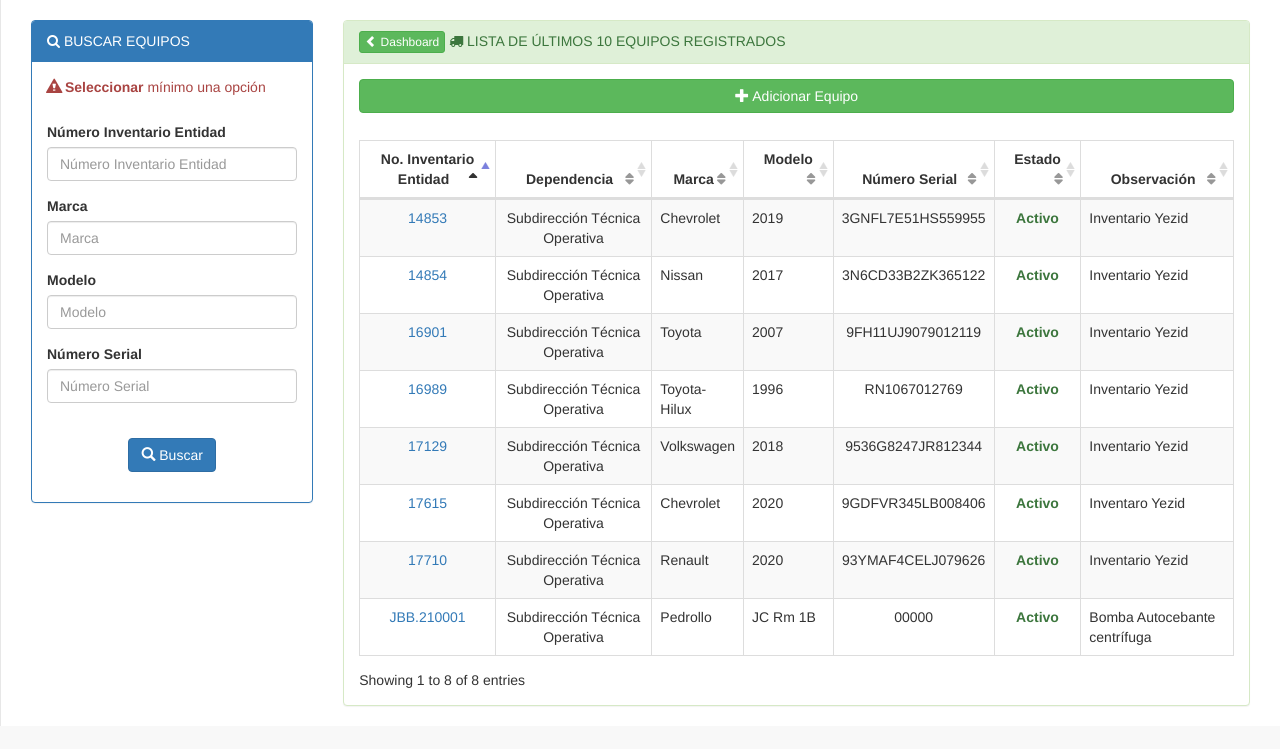
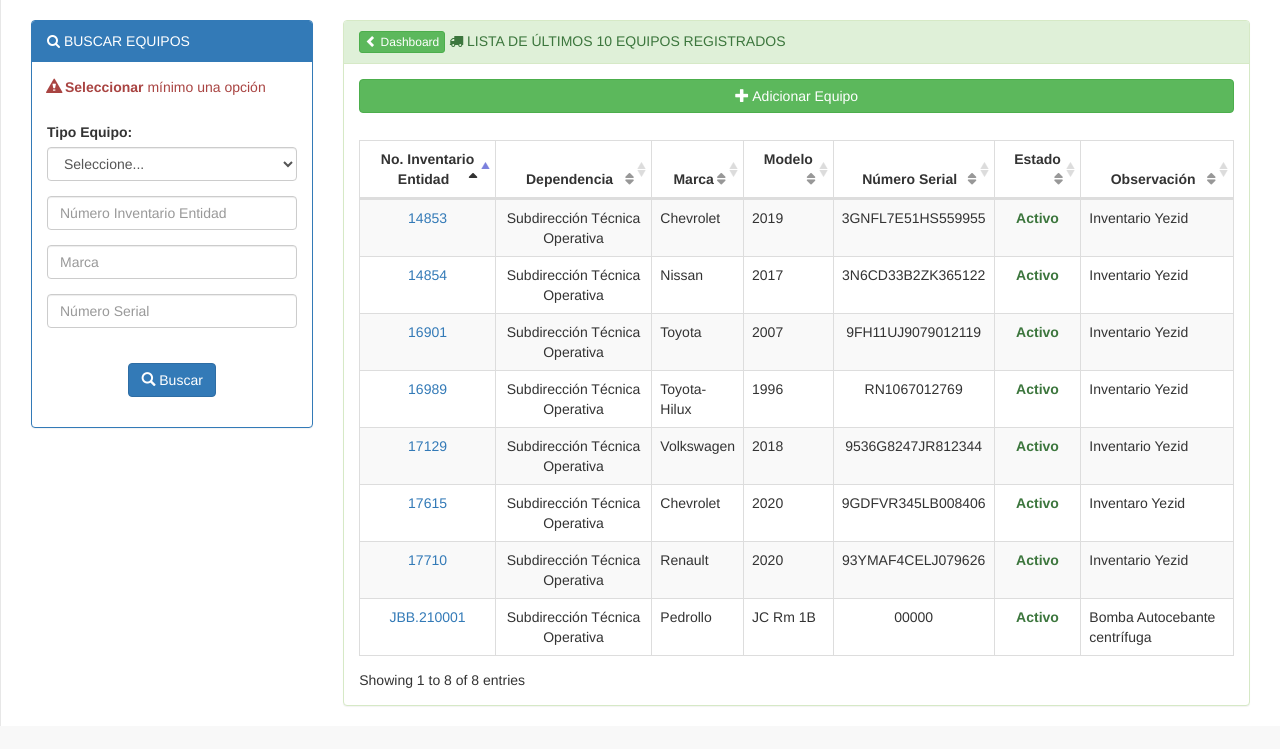
Before and after one commit to bmottag/jbb, a CodeIgniter app: page /database/index.php/equipos/index/1 in a window 1280 px wide. Shown: the part 51-800 px from the top of the page. Run offline with CodeIgniter, Linux system fonts and the light colour scheme; the visitor is signed in with stand-in values (Sample User, id 1); data comes from the database, SQL or seed files in the repository; some libraries are stand-ins or nearby versions.

Commit message:
Equipos-buscar: Se agrego el campo tipo de equipo y se quito el campo modelo de la busqueda

```diff
--- a/application/models/General_model.php
+++ b/application/models/General_model.php
@@ -276,6 +276,9 @@ class General_model extends CI_Model {
 				if (array_key_exists("encryption", $arrData)) {
 					$this->db->where('A.qr_code_encryption ', $arrData["encryption"]);
 				}
+				if (array_key_exists("idTipoEquipo", $arrData) && $arrData["idTipoEquipo"] != '') {
+					$this->db->like('A.fk_id_tipo_equipo', $arrData["idTipoEquipo"]);
+				}
 				if (array_key_exists("numero_inventario", $arrData) && $arrData["numero_inventario"] != '') {
 					$this->db->like('A.numero_inventario', $arrData["numero_inventario"]);
 				}
--- a/application/modules/equipos/controllers/Equipos.php
+++ b/application/modules/equipos/controllers/Equipos.php
@@ -18,6 +18,13 @@ class Equipos extends CI_Controller {
 			$data['estadoEquipo'] = $estado;
 			$data['tituloListado'] = FALSE;
 
+			$arrParam = array(
+				"table" => "param_tipo_equipos",
+				"order" => "tipo_equipo",
+				"id" => "x"
+			);
+			$data['tipoEquipo'] = $this->general_model->get_basic_search($arrParam);
+
 			if(!$_POST)
 			{
 				$data['tituloListado'] = 'LISTA DE ÚLTIMOS 10 EQUIPOS REGISTRADOS';
@@ -27,19 +34,19 @@ class Equipos extends CI_Controller {
 							'limit' => 10
 							);
 				$data['info'] = $this->general_model->get_equipos_info($arrParam);
-			}elseif($this->input->post('numero_inventario') || $this->input->post('marca') || $this->input->post('modelo') || $this->input->post('numero_serial'))
+			}elseif($this->input->post('id_tipo_equipo') || $this->input->post('numero_inventario') || $this->input->post('marca') ||  $this->input->post('numero_serial'))
 			{
 				$data['tituloListado'] = 'LISTA DE EQUIPOS QUE COINCIDEN CON SU BUSQUEDA';
 
+				$data['idTipoEquipo'] =  $this->input->post('id_tipo_equipo');
 				$data['numero_inventario'] =  $this->input->post('numero_inventario');
 				$data['marca'] =  $this->input->post('marca');
-				$data['modelo'] =  $this->input->post('modelo');
 				$data['numero_serial'] =  $this->input->post('numero_serial');
 
 				$arrParam = array(
+					"idTipoEquipo" => $this->input->post('id_tipo_equipo'),
 					"numero_inventario" => $this->input->post('numero_inventario'),
 					"marca" => $this->input->post('marca'),
-					"modelo" => $this->input->post('modelo'),
 					"numero_serial" => $this->input->post('numero_serial'),
 					"estadoEquipo" => $estado
 				);
--- a/application/modules/equipos/views/equipos.php
+++ b/application/modules/equipos/views/equipos.php
@@ -1,4 +1,4 @@
-<link rel="stylesheet" href="//code.jquery.com/ui/1.12.1/themes/base/jquery-ui.css">
+
 <script src="https://code.jquery.com/ui/1.12.1/jquery-ui.js"></script>
 <script type="text/javascript" src="<?php echo base_url("assets/js/validate/equipos/buscar.js"); ?>"></script>
 
@@ -43,28 +43,30 @@ $(function(){
 
 						<div class="form-group">
 							<div class="col-sm-12">
-								<label for="numero_inventario">Número Inventario Entidad</label>
+								<label for="numero_serial">Tipo Equipo:</label>
+								<select name="id_tipo_equipo" id="id_tipo_equipo" class="form-control" >
+									<option value="">Seleccione...</option>
+									<?php for ($i = 0; $i < count($tipoEquipo); $i++) { ?>
+										<option value="<?php echo $tipoEquipo[$i]["id_tipo_equipo"]; ?>" <?php if($_POST && $_POST["id_tipo_equipo"] == $tipoEquipo[$i]["id_tipo_equipo"]) { echo "selected"; }  ?>><?php echo $tipoEquipo[$i]["tipo_equipo"]; ?></option>
+									<?php } ?>
+								</select>
+							</div>
+						</div>
+
+						<div class="form-group">
+							<div class="col-sm-12">
 								<input type="text" id="numero_inventario" name="numero_inventario" class="form-control" value="<?php echo $_POST?$this->input->post('numero_inventario'):""; ?>" placeholder="Número Inventario Entidad" >
 							</div>
 						</div>
 
 						<div class="form-group">
 							<div class="col-sm-12">
-								<label for="marca">Marca </label>
 								<input type="text" id="marca" name="marca" class="form-control" value="<?php echo $_POST?$this->input->post('marca'):""; ?>" placeholder="Marca" >
 							</div>
 						</div>
 
 						<div class="form-group">
 							<div class="col-sm-12">
-								<label for="modelo">Modelo</label>
-								<input type="text" id="modelo" name="modelo" class="form-control" value="<?php echo $_POST?$this->input->post('modelo'):""; ?>" placeholder="Modelo" >
-							</div>
-						</div>
-
-						<div class="form-group">
-							<div class="col-sm-12">
-								<label for="numero_serial">Número Serial</label>
 								<input type="text" id="numero_serial" name="numero_serial" class="form-control" value="<?php echo $_POST?$this->input->post('numero_serial'):""; ?>" placeholder="Número Serial" >
 							</div>
 						</div>
--- a/assets/js/validate/equipos/buscar.js
+++ b/assets/js/validate/equipos/buscar.js
@@ -1,11 +1,11 @@
 $( document ).ready( function () {
 
 	jQuery.validator.addMethod("unCampo", function(value, element, param) {
+		var idTipoEquipo = $('#id_tipo_equipo').val();
 		var numero_inventario = $('#numero_inventario').val();
 		var marca = $('#marca').val();
-		var modelo = $('#modelo').val();
 		var numero_serial = $('#numero_serial').val();
-		if ( numero_inventario == "" && marca == "" && modelo == "" && numero_serial == "" ) {
+		if ( idTipoEquipo == "" && numero_inventario == "" && marca == "" && numero_serial == "" ) {
 			return false;
 		}else{
 			return true;
@@ -14,9 +14,9 @@ $( document ).ready( function () {
 
 	$( "#formBuscar" ).validate( {
 		rules: {
+			id_tipo_equipo:	{ unCampo: true },
 			numero_inventario:	{ unCampo: true, maxlength: 10 },
 			marca:	{ unCampo: true, maxlength: 20 },
-			modelo:	{ unCampo: true, maxlength: 20 },
 			numero_serial:	{ unCampo: true, maxlength: 10 }
 		},
 		errorElement: "em",
```
